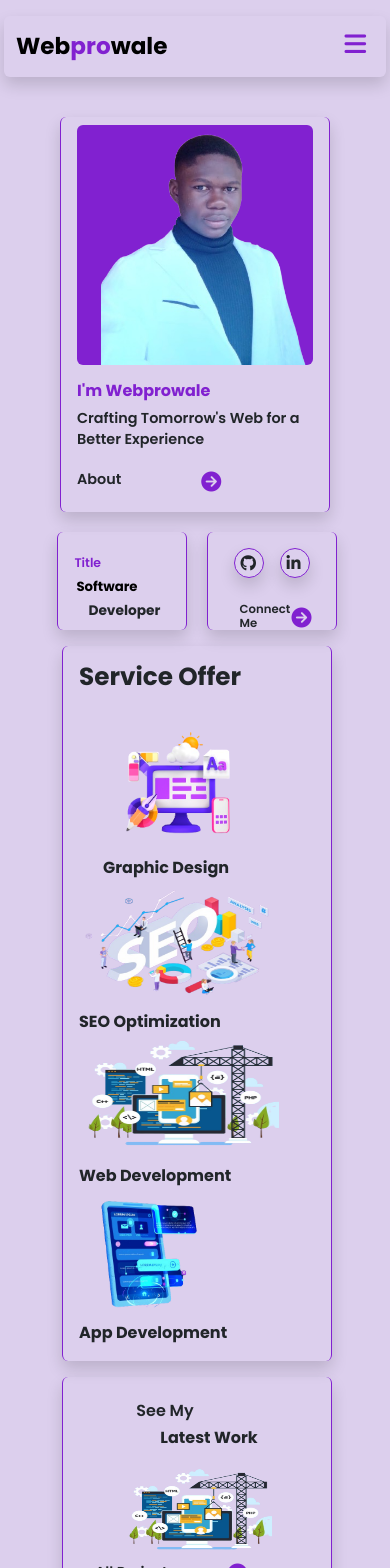
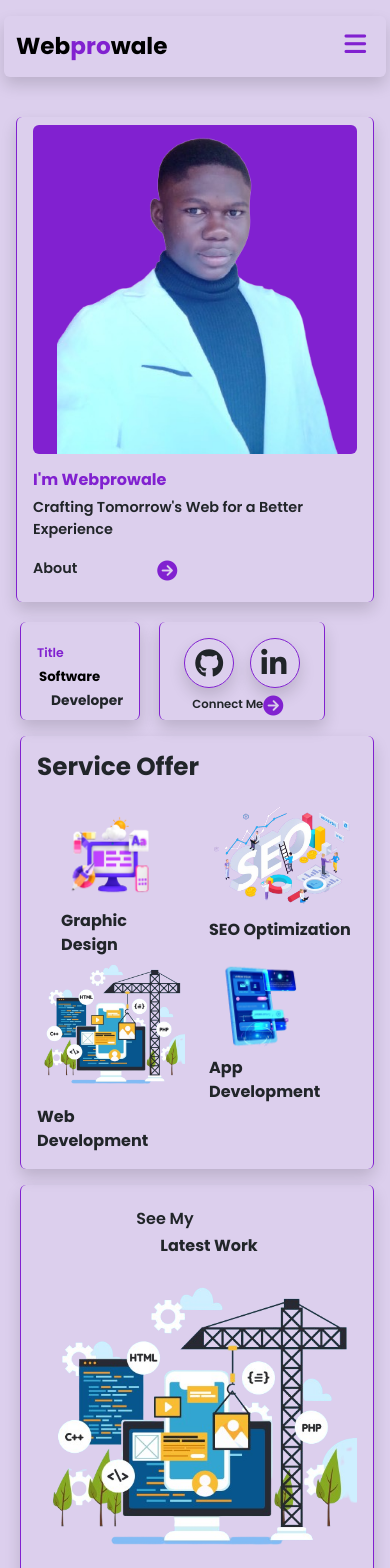
Before and after one commit to Webprowale/webprowale, a React (Vite) app: page / in a window 390 px wide. Shown: the top 1568 px of the page. Built offline with nearby package versions, Linux system fonts and the light colour scheme; the HTML template or start-up script is replaced by a standard one.

Commit message:
tablet responsiveness

```diff
--- a/src/Components/SeeLatestWork.jsx
+++ b/src/Components/SeeLatestWork.jsx
@@ -7,7 +7,7 @@ function SeeLatestWork() {
      <h6 className='fs-6 fw-semibold'>See My</h6>
      <h5 className='fs-6 fw-bold ms-4 mb-3'>Latest Work</h5>
      </div>
-     <img src={web} width={150} height={100}  className='mx-auto'/>
+     <img src={web}   className='img-fluid'/>
      <div className="d-flex mb-1 ms-3" style={{gap:"60px"}}>
         <h3 className='small fw-semibold mb-2'>All Project</h3>
         <i className="fas fa-arrow-circle-right fs-5 primaryColor"></i>
--- a/src/Components/ServiceOffer.jsx
+++ b/src/Components/ServiceOffer.jsx
@@ -10,20 +10,20 @@ function ServiceOffer() {
     >
       <h4 className="fs-2 fw-bold mb-3 ">Service Offer</h4>
       <div className="row" style={{justifyContent:"space-evenly"}}>
-        <div className="col-lg-6 d-flex flex-column pt-2 align-items-start">
-          <img src={graphic} width={200} />
+        <div className="col d-flex flex-column pt-2 ">
+          <img src={graphic} className='img-fluid' />
           <small className="fw-bold ms-4 fs-6">Graphic Design</small>
         </div>
-        <div className="col-lg-6 d-flex flex-column align-items-start">
-          <img src={seo} width={200} height={130} />
+        <div className="col d-flex flex-column">
+          <img src={seo} className='img-fluid' />
           <small className="fw-bold fs-6">SEO Optimization</small>
         </div>
-        <div className="col-lg-6 d-flex flex-column align-items-start">
-          <img src={web} width={200} height={130} />
+        <div className="col d-flex flex-column">
+          <img src={web} className='img-fluid' />
           <small className="fw-bold fs-6 ">Web Development</small>
         </div>
-        <div className="col-lg-6 d-flex flex-column align-items-start">
-          <img src={appD} width={200} />
+        <div className="col d-flex flex-column ">
+          <img src={appD} className='img-fluid' />
           <small className="fw-bold fs-6">App Development</small>
         </div>
       </div>
--- a/src/Components/SocialIcon.jsx
+++ b/src/Components/SocialIcon.jsx
@@ -8,13 +8,13 @@ function SocialIcon() {
     >
       <div className="d-flex mx-auto">
         <div className="shadow  socialCon mx-2">
-         <Link to=''><i className="fab fa-github"></i></Link>
+         <Link target='_blank' to='https://github.com/Webprowale'><i className="fab fa-github"></i></Link>
         </div>
         <div className="mx-2 shadow  socialCon">
          <Link target='_blank' to='https://www.linkedin.com/in/webprowale-akinwale'> <i className="fab fa-linkedin-in"></i> </Link>
         </div>
       </div>
-      <div className="d-flex mt-4 ms-3 align-items-center" >
+      <div className="d-flex mt-2 ms-3 align-items-center" >
         <h3 className='smal small fw-semibold me-lg-5'>Connect Me</h3>
        <Link target='_blank' to='https://www.linkedin.com/in/webprowale-akinwale' ><i className="fas fa-arrow-circle-right fs-5 primaryColor me-2"></i></Link>
     </div>
--- a/src/Pages/Home.jsx
+++ b/src/Pages/Home.jsx
@@ -9,14 +9,14 @@ import WorkWith from "../Components/WorkWith";
 function Home() {
   return (
     <div className="container-fluid px-lg-5 py-3 mt-4">
-      <div className=" row " style={{ gap: "20px" }}>
-        <div className="col-lg d-flex flex-column align-items-lg-end align-items-center">
+      <div className=" row px-auto " style={{ gap: "20px" }}>
+        <div className="col-lg d-flex flex-column ">
           <Biography />
           <div className="d-none d-lg-block p-0">
           <SeeLatestWork />
           </div>
         </div>
-        <div className="col-lg d-flex flex-column ps-lg-0 ps-3 align-items-center">
+        <div className="col-lg d-flex flex-column ps-lg-0 ps-3">
           <div
             className="d-flex px-lg-0"
             style={{ gap: "1.2rem" }}
@@ -29,7 +29,7 @@ function Home() {
           <SeeLatestWork />
           </div>
         </div>
-        <div className="col-lg d-flex flex-column align-items-lg-start align-items-center p-0">
+        <div className="col-lg d-flex flex-column  p-0 ">
           <Experience />
           <WorkWith />
         </div>
--- a/src/index.css
+++ b/src/index.css
@@ -55,46 +55,46 @@ li{
     }
 }
 .con1{
-    width: 220px;
+
     border-inline: 1px solid var(--primary-color);
 }
 .conn1{
-    width: 220px;
+
     border-inline: 1px solid var(--primary-color);
 }
 .hon1{
     height: 150px;
 }
 .con2{
-    width: 440px;
+
     border-inline: 1px solid var(--primary-color);
 }
 .con3{
-    width: 340px;
+
     border-inline: 1px solid var(--primary-color);
 }
 @media (max-width:834px) {
     .con1{
-        width: 270px !important;
+
     }
     .conn1{
-        max-width: 130px;
+
     }
     .hon1{
         height: 98px;
     }
     .con2{
-        width: 270px;
+
     }
     .con3{
-        width: 270px;
+
     }
     .socialCon{
-        width: 30px;
-        height: 30px;
+        width: 50px;
+        height: 50px;
         .fab{
-            font-size: 1rem;
-            padding: 6px;
+            font-size: 1.8rem;
+            padding: 10px;
         }
     }
     .smal{
```
